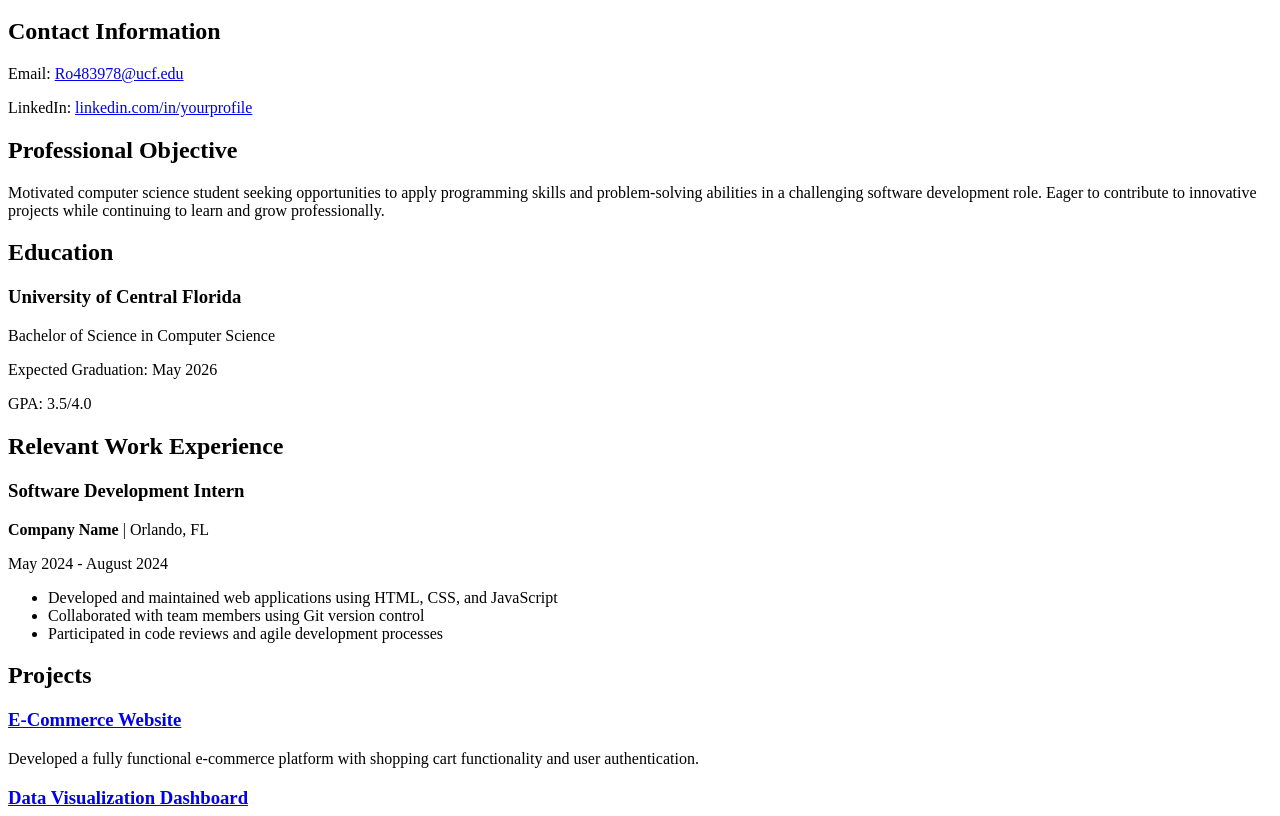
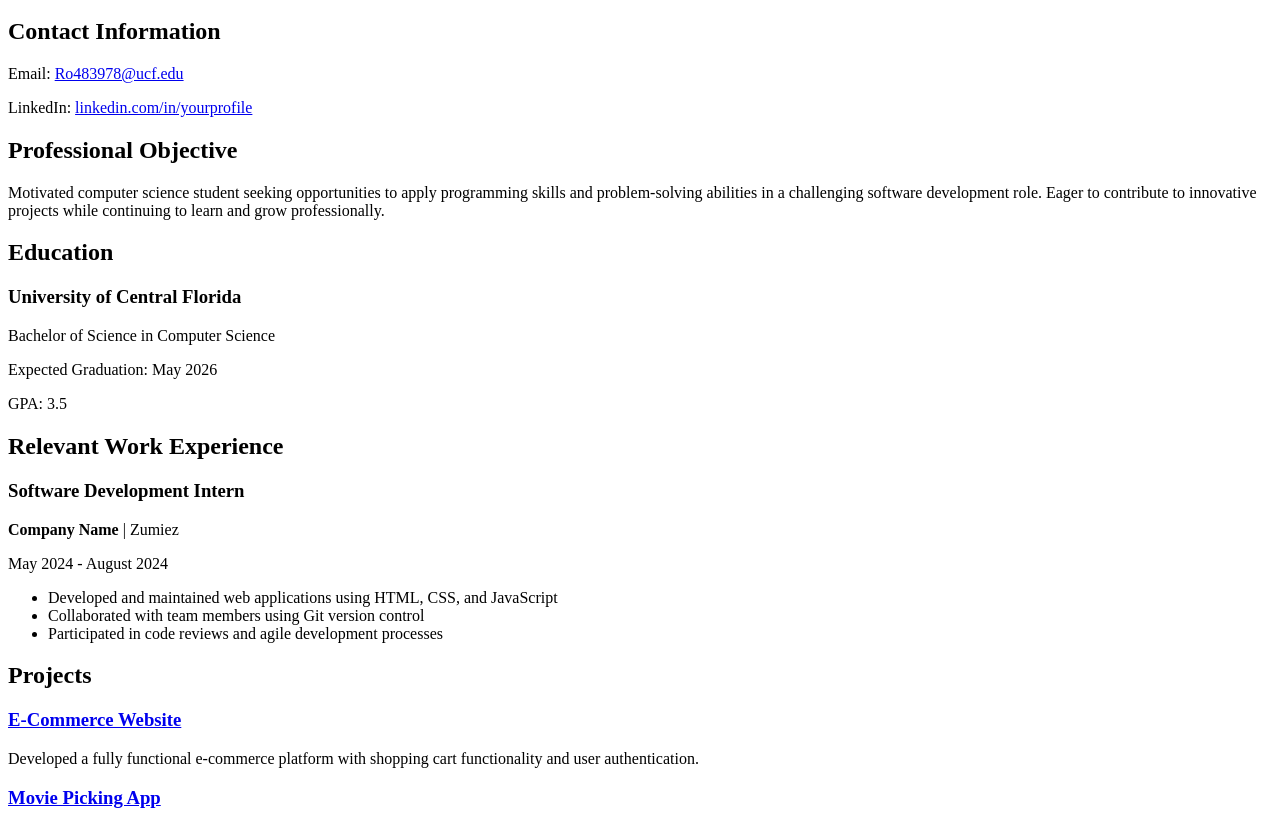
Before and after one commit to ronbora28-ai/ronbora28-ai.github.io, a plain HTML site: page index.html in a window 1280 px wide. Shown: the part 136-952 px from the top of the page. Drawn offline with Linux system fonts and the light colour scheme.

Commit message:
Update index.html

```diff
--- a/index.html
+++ b/index.html
@@ -35,7 +35,7 @@
                 <h3>University of Central Florida</h3>
                 <p>Bachelor of Science in Computer Science</p>
                 <p>Expected Graduation: May 2026</p>
-                <p>GPA: 3.5/4.0</p>
+                <p>GPA: 3.5</p>
             </article>
         </section>
 
@@ -43,7 +43,7 @@
             <h2>Relevant Work Experience</h2>
             <article>
                 <h3>Software Development Intern</h3>
-                <p><strong>Company Name</strong> | Orlando, FL</p>
+                <p><strong>Company Name</strong> | Zumiez</p>
                 <p><time datetime="2024-05">May 2024</time> - <time datetime="2024-08">August 2024</time></p>
                 <ul>
                     <li>Developed and maintained web applications using HTML, CSS, and JavaScript</li>
@@ -60,7 +60,7 @@
                 <p>Developed a fully functional e-commerce platform with shopping cart functionality and user authentication.</p>
             </article>
             <article>
-                <h3><a href="project2.html">Data Visualization Dashboard</a></h3>
+                <h3><a href="project2.html">Movie Picking App</a></h3>
                 <p>Created an interactive dashboard to visualize complex datasets using modern web technologies.</p>
             </article>
         </section>
```
